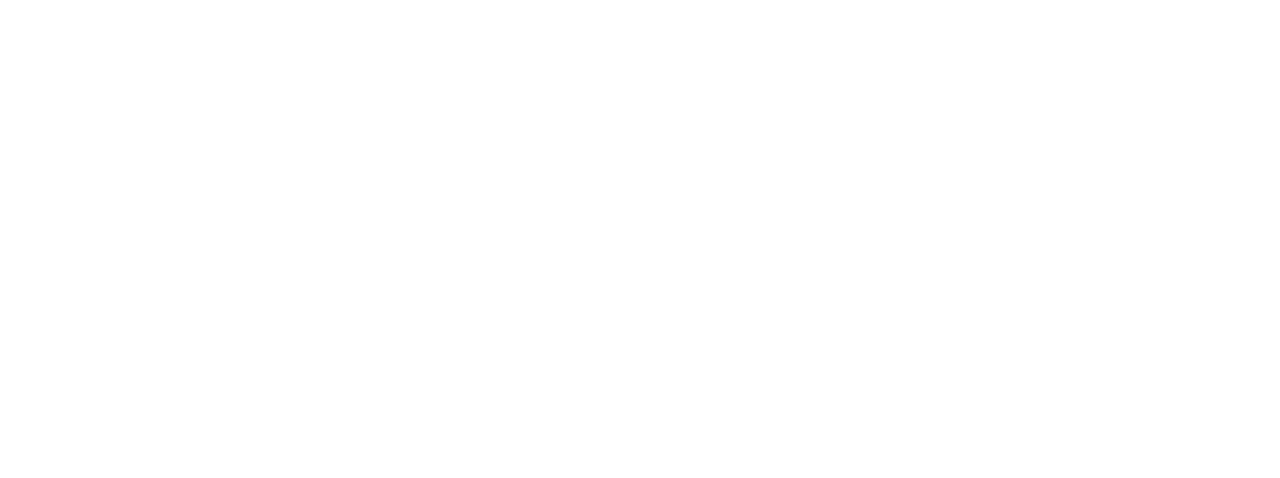
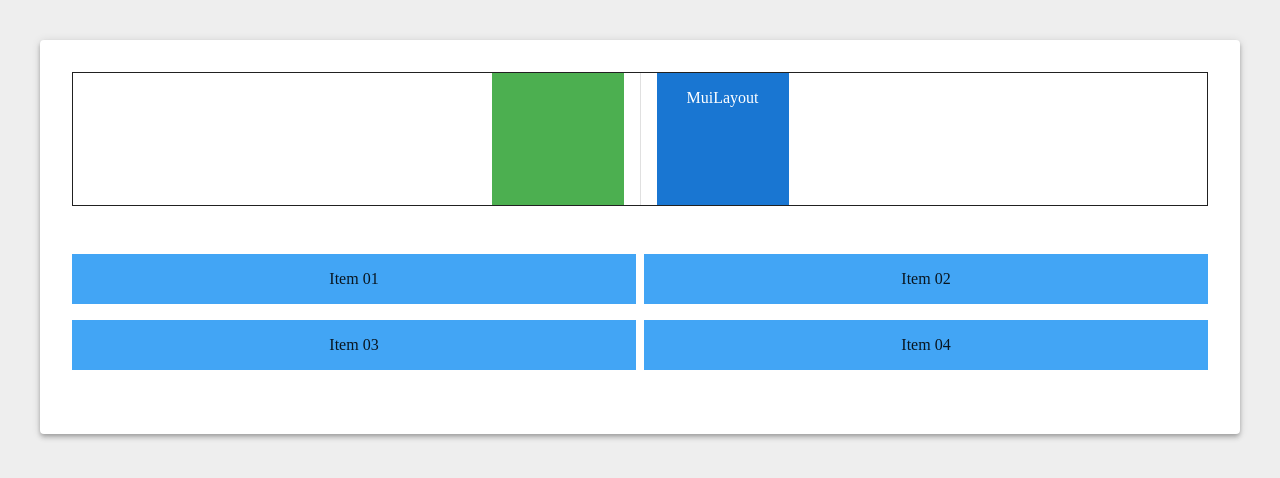
Before and after one commit to MichaelVeselov/mui-diverse-components, a React (Vite) app: page / in a window 1280 px wide. Shown: the top 478 px of the page. Built offline with nearby package versions, Linux system fonts and the light colour scheme.

Commit message:
add Layout - Box, Stack, Grid and Paper components

```diff
--- a/src/App.css
+++ /dev/null
@@ -1,6 +0,0 @@
-#root {
-  max-width: 1280px;
-  margin: 0 auto;
-  padding: 2rem;
-  text-align: center;
-}
--- a/src/App.tsx
+++ b/src/App.tsx
@@ -1,5 +1,3 @@
-import './App.css';
-
 // import { MuiTypography } from './components/MuiTypography';
 // import { MuiButton } from './components/MuiButton';
 // import { MuiTextField } from './components/MuiTextField';
@@ -9,6 +7,7 @@
 // import { MuiSwitch } from './components/MuiSwitch';
 // import { MuiRating } from './components/MuiRating';
 // import { MuiAutocomplete } from './components/MuiAutocomplete';
+import { MuiLayout } from './components/MuiLayout';
 
 function App() {
   return (
@@ -22,6 +21,7 @@
       {/* <MuiSwitch /> */}
       {/* <MuiRating /> */}
       {/*  <MuiAutocomplete /> */}
+      <MuiLayout />
     </div>
   );
 }
--- /dev/null
+++ b/src/components/MuiLayout.tsx
@@ -0,0 +1,53 @@
+import { Grid, Paper, Box, Stack, Divider } from '@mui/material';
+
+export const MuiLayout = () => {
+  return (
+    <Paper sx={{ padding: '32px' }} elevation={4}>
+      <Stack
+        sx={{ border: '1px solid' }}
+        direction='row-reverse'
+        justifyContent='center'
+        alignItems='center'
+        spacing={2}
+        divider={<Divider orientation='vertical' flexItem />}
+      >
+        <Box
+          component='div'
+          sx={{
+            backgroundColor: 'primary.main',
+            color: 'white',
+            height: '100px',
+            width: '100px',
+            padding: '16px',
+            '&:hover': { backgroundColor: 'primary.light' },
+          }}
+        >
+          MuiLayout
+        </Box>
+        <Box display='flex' width='100px' height='100px' bgcolor='success.light' p={2}></Box>
+      </Stack>
+      <Grid container rowSpacing={2} columnSpacing={1} my={4}>
+        <Grid item xs={12} sm={6}>
+          <Box bgcolor='primary.light' padding={2}>
+            Item 01
+          </Box>
+        </Grid>
+        <Grid item xs={12} sm={6}>
+          <Box bgcolor='primary.light' padding={2}>
+            Item 02
+          </Box>
+        </Grid>
+        <Grid item xs={12} sm={6}>
+          <Box bgcolor='primary.light' padding={2}>
+            Item 03
+          </Box>
+        </Grid>
+        <Grid item xs={12} sm={6}>
+          <Box bgcolor='primary.light' padding={2}>
+            Item 04
+          </Box>
+        </Grid>
+      </Grid>
+    </Paper>
+  );
+};
--- a/src/index.css
+++ b/src/index.css
@@ -1,69 +1,10 @@
-:root {
-  font-family: Inter, system-ui, Avenir, Helvetica, Arial, sans-serif;
-  line-height: 1.5;
-  font-weight: 400;
-
-  color-scheme: light dark;
-  color: rgba(255, 255, 255, 0.87);
-  background-color: #242424;
-
-  font-synthesis: none;
-  text-rendering: optimizeLegibility;
-  -webkit-font-smoothing: antialiased;
-  -moz-osx-font-smoothing: grayscale;
-  -webkit-text-size-adjust: 100%;
+body {
+  background-color: #eeeeee;
 }
 
-a {
-  font-weight: 500;
-  color: #646cff;
-  text-decoration: inherit;
+#root {
+  max-width: 1280px;
+  margin: 0 auto;
+  padding: 2rem;
+  text-align: center;
 }
-a:hover {
-  color: #535bf2;
-}
-
-body {
-  margin: 0;
-  display: flex;
-  place-items: center;
-  min-width: 320px;
-  min-height: 100vh;
-}
-
-h1 {
-  font-size: 3.2em;
-  line-height: 1.1;
-}
-
-button {
-  border-radius: 8px;
-  border: 1px solid transparent;
-  padding: 0.6em 1.2em;
-  font-size: 1em;
-  font-weight: 500;
-  font-family: inherit;
-  background-color: #1a1a1a;
-  cursor: pointer;
-  transition: border-color 0.25s;
-}
-button:hover {
-  border-color: #646cff;
-}
-button:focus,
-button:focus-visible {
-  outline: 4px auto -webkit-focus-ring-color;
-}
-
-@media (prefers-color-scheme: light) {
-  :root {
-    color: #213547;
-    background-color: #ffffff;
-  }
-  a:hover {
-    color: #747bff;
-  }
-  button {
-    background-color: #f9f9f9;
-  }
-}
```
Also changed, not shown: src/main.tsx (+6 -6 lines), 1 other file (tests, documents, lock files or other folders).
